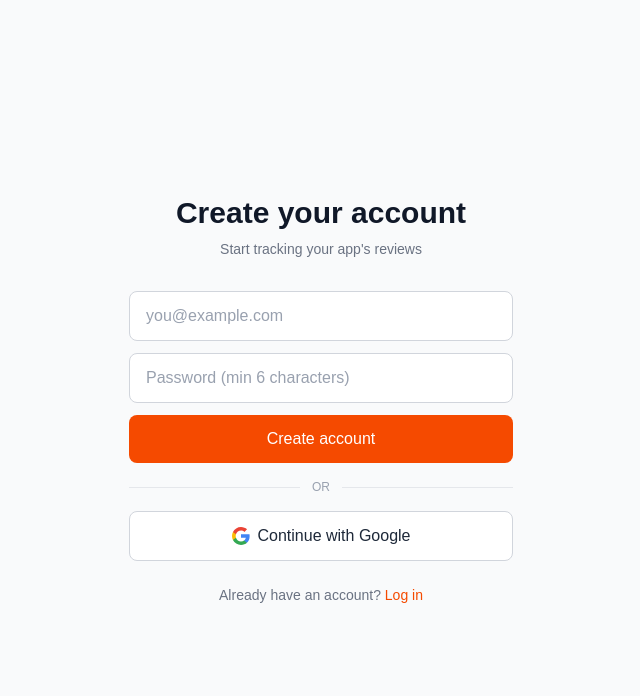
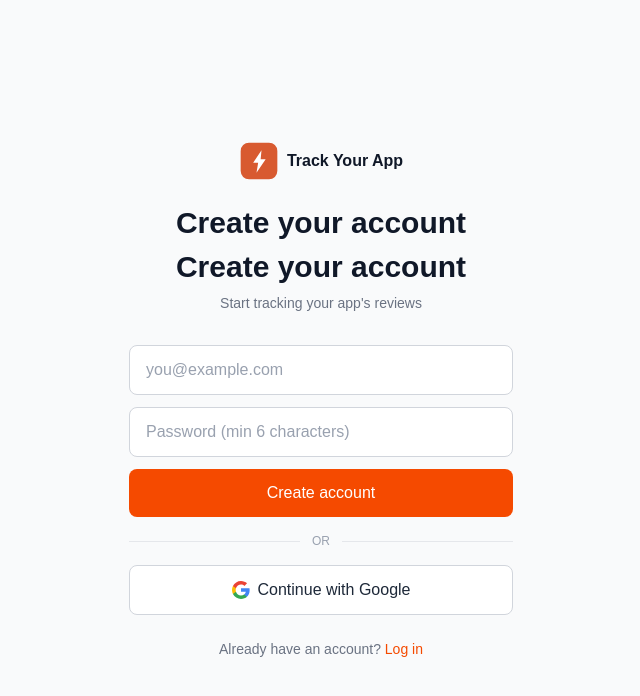
Before and after one commit to gurpreet93-dev/track-your-app, a Next.js app: page /signup in a window 1280 px wide. Shown: the top 696 px of the page, without its empty margins (319-959 px from the left). Built offline with nearby package versions, Linux system fonts and the light colour scheme.

Commit message:
added logo component across homepage, login, signup, and dashboard

```diff
--- /dev/null
+++ b/app/Logo.js
@@ -0,0 +1,13 @@
+export default function Logo({ size = 32, showText = true, textColor = 'text-gray-900' }) {
+  return (
+    <div className="flex items-center gap-2">
+      <svg width={size} height={size} viewBox="0 0 48 48" fill="none">
+        <rect x="2" y="2" width="44" height="44" rx="10" fill="#D85A30" />
+        <path d="M27 11 L17 26 L23 26 L21 38 L32 22 L26 22 Z" fill="#FFFFFF" />
+      </svg>
+      {showText && (
+        <span className={`font-semibold ${textColor}`}>Track Your App</span>
+      )}
+    </div>
+  );
+}
--- a/app/dashboard/page.js
+++ b/app/dashboard/page.js
@@ -2,6 +2,7 @@ import Link from "next/link";
 import { redirect } from "next/navigation";
 import { createClient } from "../../lib/supabase-server";
 import AddAppForm from './AddAppForm';
+import Logo from '../Logo';
 
 export default async function Dashboard() {
   const supabase = await createClient();
@@ -78,11 +79,10 @@ export default async function Dashboard() {
 
   return (
     <main className="min-h-screen bg-gray-50 px-6 py-10">
-      <div className="max-w-4xl mx-auto">
-        {/* Header */}
-        <div className="flex items-center justify-between mb-8">
+      <div className="flex items-center justify-between mb-8">
           <div>
-            <h1 className="text-2xl font-semibold text-gray-900">
+            <Logo size={24} />
+            <h1 className="text-2xl font-semibold text-gray-900 mt-2">
               Your Dashboard
             </h1>
             <p className="text-gray-500 text-sm mt-1">
--- a/app/login/page.js
+++ b/app/login/page.js
@@ -3,6 +3,7 @@
 import { useState } from 'react';
 import { useRouter } from 'next/navigation';
 import { createClient } from '../../lib/supabase-client';
+import Logo from '../Logo';
 
 export default function Login() {
   const [email, setEmail] = useState('');
@@ -40,6 +41,10 @@ export default function Login() {
   return (
     <main className="min-h-screen flex flex-col items-center justify-center px-6 bg-gray-50">
       <div className="max-w-sm w-full">
+        <div className="flex justify-center mb-6">
+          <Logo size={40} />
+        </div>
+        <h1 className="text-3xl font-semibold text-gray-900 mb-2 text-center">Welcome back</h1>
         <h1 className="text-3xl font-semibold text-gray-900 mb-2 text-center">Welcome back</h1>
         <p className="text-gray-500 text-sm mb-8 text-center">Log in to your dashboard</p>
 
--- a/app/page.js
+++ b/app/page.js
@@ -1,12 +1,13 @@
 import HomepageForm from './HomepageForm';
 import { AlertTriangle, Mail, TrendingUp, LayoutGrid } from 'lucide-react';
+import Logo from './Logo';
 
 export default function Home() {
   return (
     <main className="min-h-screen bg-white">
 
       <nav className="flex justify-between items-center px-6 py-4 max-w-5xl mx-auto">
-        <span className="font-semibold text-gray-900">Track Your App</span>
+        <Logo />
         <a href="/login" className="text-sm font-medium text-white bg-orange-600 hover:bg-orange-700 px-4 py-2 rounded-lg transition-colors">
           Log in
         </a>
--- a/app/signup/page.js
+++ b/app/signup/page.js
@@ -3,6 +3,7 @@
 import { useState, useEffect, Suspense } from 'react';
 import { useRouter, useSearchParams } from 'next/navigation';
 import { createClient } from '../../lib/supabase-client';
+import Logo from '../Logo';
 
 function CapturePendingAppLink() {
   const searchParams = useSearchParams();
@@ -54,6 +55,10 @@ function SignUpForm() {
   return (
     <main className="min-h-screen flex flex-col items-center justify-center px-6 bg-gray-50">
       <div className="max-w-sm w-full">
+        <div className="flex justify-center mb-6">
+          <Logo size={40} />
+        </div>
+        <h1 className="text-3xl font-semibold text-gray-900 mb-2 text-center">Create your account</h1>
         <h1 className="text-3xl font-semibold text-gray-900 mb-2 text-center">Create your account</h1>
         <p className="text-gray-500 text-sm mb-8 text-center">Start tracking your app's reviews</p>
 
```
